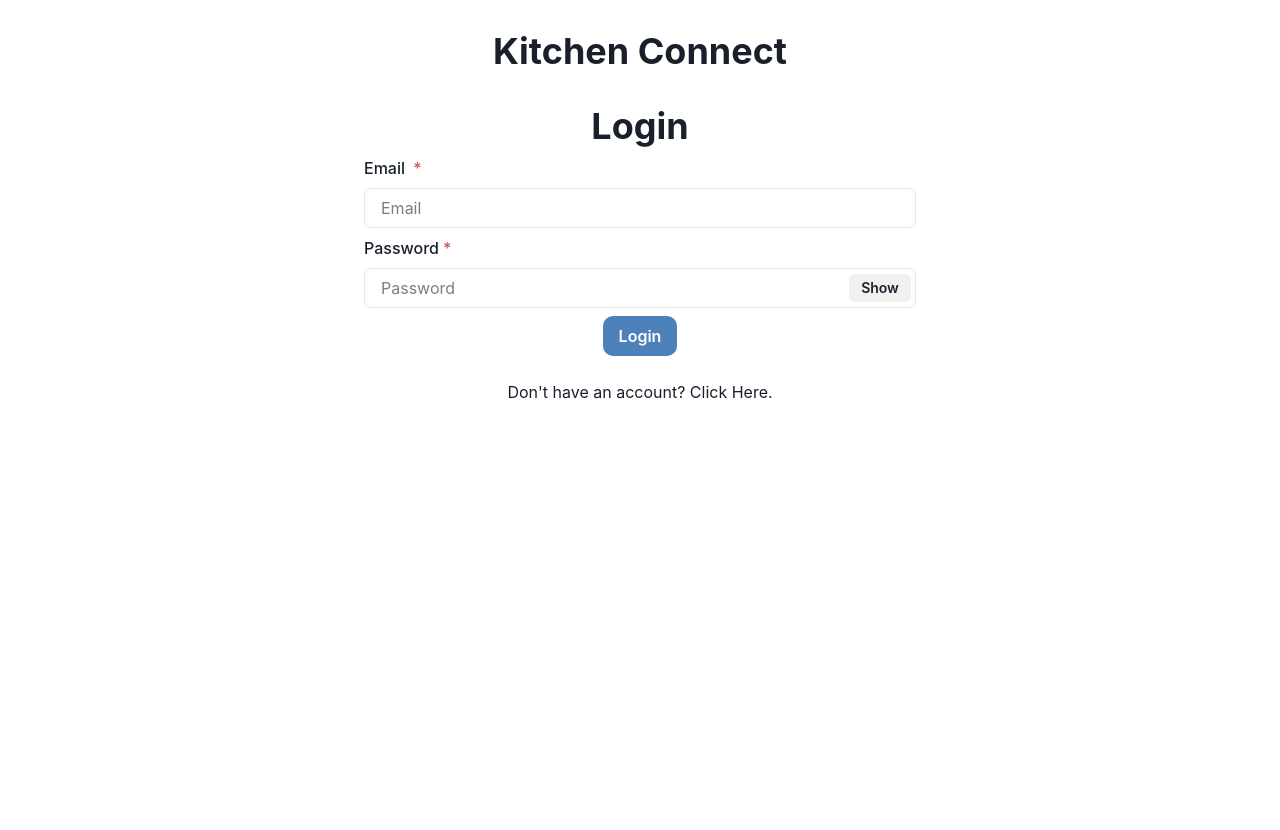
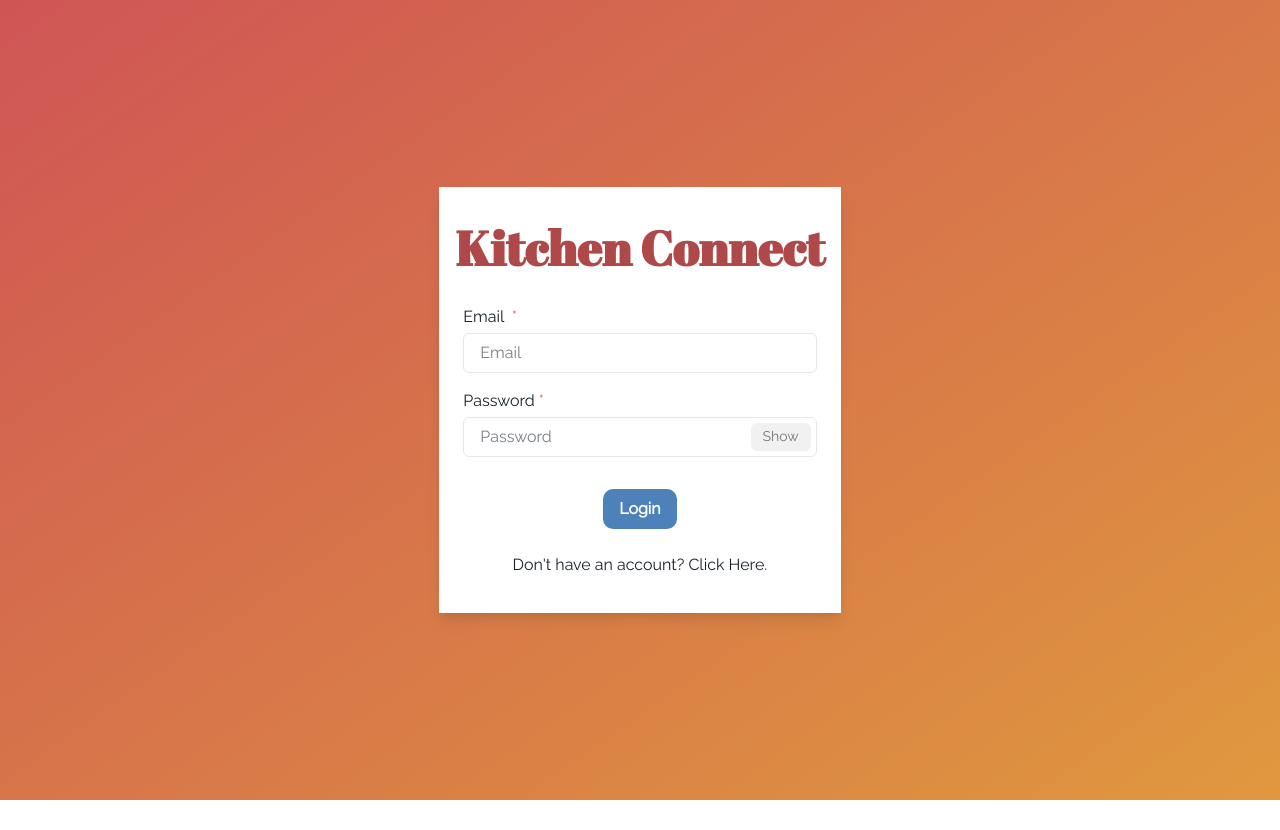
Before and after one commit to CierraM/KitchenConnect, a React (Create React App) app: page / in a window 1280 px wide. After the commit the page ends 800 px from the top, so only its background shows below. Built offline with nearby package versions, Linux system fonts and the light colour scheme.

Commit message:
login page redesign

```diff
--- a/package.json
+++ b/package.json
@@ -7,6 +7,9 @@
     "@chakra-ui/react": "^2.4.9",
     "@emotion/react": "^11.10.5",
     "@emotion/styled": "^11.10.5",
+    "@fontsource/abril-fatface": "^4.5.9",
+    "@fontsource/open-sans": "^4.5.14",
+    "@fontsource/raleway": "^4.5.12",
     "@testing-library/jest-dom": "^5.16.5",
     "@testing-library/react": "^13.4.0",
     "@testing-library/user-event": "^13.5.0",
--- a/public/index.html
+++ b/public/index.html
@@ -26,9 +26,9 @@
     -->
     <title>KitchenConnect</title>
   </head>
-  <body>
+  <body style="height:100%">
     <noscript>You need to enable JavaScript to run this app.</noscript>
-    <div id="root"></div>
+    <div id="root" style="height:100%"></div>
     <!--
       This HTML file is a template.
       If you open it directly in the browser, you will see an empty page.
--- a/src/App.jsx
+++ b/src/App.jsx
@@ -4,12 +4,10 @@ import {
     BrowserRouter as Router,
     Routes,
     Route,
-    Navigate, Redirect
 } from "react-router-dom";
 import Auth from './pages/auth';
 import ViewRecipe from "./pages/viewRecipe";
 import ViewCookbook from "./pages/viewCookbook";
-import Cookbooks from "./pages/cookbooks";
 import CreateRecipe from "./pages/createRecipe";
 import CreateCookbook from "./pages/createCookbook";
 import Profile from "./pages/profile";
@@ -20,11 +18,23 @@ import {userTokenAtom} from "./store/atoms";
 import Favorites from "./pages/favorites";
 import colors from "./util/colors";
 import ErrorPage from "./pages/error";
+import '@fontsource/raleway/400.css'
+import '@fontsource/open-sans/700.css'
+import '@fontsource/abril-fatface/400.css'
+import {Input} from "./util/components";
 
 
 function App() {
     const theme = extendTheme({
-        colors: colors
+        colors: colors,
+        fonts: {
+            heading: `'Open Sans', sans-serif`,
+            body: `'Raleway', sans-serif`,
+            accent: `'Abril Fatface', cursive`
+        },
+        components: {
+            Input: Input
+        }
     })
 
     const [userToken, setUserToken] = useAtom(userTokenAtom);
@@ -33,7 +43,7 @@ function App() {
             <Router>
                 {userToken ? (
                     <Routes>
-                        <Route path="/myRecipes" element={<MyRecipes/>}/>
+                        <Route path="/myRecipes" element={<MyRecipes isCookbookView={false}/>}/>
                         <Route path="/profile" element={<Profile/>}/>
                         <Route path="/group/create" element={<CreateGroup/>}/>
                         <Route path="/createCookbook" element={<CreateCookbook editing={false}/>}/>
--- a/src/components/auth/loginForm.jsx
+++ b/src/components/auth/loginForm.jsx
@@ -53,7 +53,7 @@ const LoginForm = () => {
     }
 
     return (
-        <Box>
+        <Box >
             <Box
                 m="auto"
                 py='3'
@@ -62,17 +62,17 @@ const LoginForm = () => {
                 alignItems='center'
                 justifyContent='center'
                 textAlign='center'>
-                <Heading>Login</Heading>
+                <Heading align={"center"} py={5} color={'primary.600'} fontFamily={'accent'} fontSize={'3em'}>Kitchen Connect</Heading>
                 <form onSubmit={tryLogin}>
-                    <Box m={2}>
+                    <Box m={2} mb={4}>
                         <FormControl isRequired>
-                            <FormLabel> Email </FormLabel>
+                            <FormLabel mb={'4px'}> Email </FormLabel>
                             <Input placeholder='Email' ref={emailInputRef}/>
                         </FormControl>
                     </Box>
-                    <Box m={2}>
+                    <Box m={2} mb={8}>
                         <FormControl isRequired>
-                            <FormLabel>Password</FormLabel>
+                            <FormLabel mb={'4px'}>Password</FormLabel>
                             <PasswordInput ref={passwordInputRef}></PasswordInput>
                         </FormControl>
                         {
--- a/src/components/auth/passwordInput.jsx
+++ b/src/components/auth/passwordInput.jsx
@@ -17,7 +17,7 @@ function PasswordInput(props, ref) {
           ref={ref}
         />
         <InputRightElement width='4.5rem'>
-          <Button h='1.75rem' size='sm' onClick={handleClick} tabIndex={-1}>
+          <Button h='1.75rem' size='sm' onClick={handleClick} tabIndex={-1} color={'#777'} fontWeight={'regular'}>
             {show ? 'Hide' : 'Show'}
           </Button>
         </InputRightElement>
--- a/src/components/auth/signupForm.jsx
+++ b/src/components/auth/signupForm.jsx
@@ -123,8 +123,9 @@ const SignupForm = () => {
                      bg='white'
                      alignItems='center'
                      justifyContent='center'
+                     borderRadius={'2px'}
                      textAlign='center'>
-                    <Heading mb={'lg'}>Create Your Account</Heading>
+                    <Heading align={"center"} my={6} color={'primary.600'} fontFamily={'accent'} fontSize={'3em'}>Kitchen Connect</Heading>
                     {/*<Box m={3}>*/}
                     {/*    <FormControl>*/}
                     {/*        <FormLabel mb={0}> First Name </FormLabel>*/}
@@ -137,14 +138,14 @@ const SignupForm = () => {
                     {/*        <Input placeholder='Doe' ref={lastNameInputRef}/>*/}
                     {/*    </FormControl>*/}
                     {/*</Box>*/}
-                    <Box m={3}>
+                    <Box m={3} mb={4}>
                         <FormControl isRequired isInvalid={duplicateUserError}>
                             <FormLabel mb={0}> Email </FormLabel>
                             <Input placeholder='example@example.com' ref={emailInputRef} type="email"/>
                             {duplicateUserError && <FormErrorMessage>{duplicateUserError}</FormErrorMessage>}
                         </FormControl>
                     </Box>
-                    <Box m={3}>
+                    <Box m={3} mb={4}>
                         <FormControl isRequired isInvalid={usernameError || duplicateUserError}>
                             <FormLabel mb={0}> Display Name </FormLabel>
                             <Input placeholder='Username' ref={usernameInputRef}/>
@@ -152,14 +153,14 @@ const SignupForm = () => {
                             {duplicateUserError && <FormErrorMessage>{duplicateUserError}</FormErrorMessage>}
                         </FormControl>
                     </Box>
-                    <Box m={3}>
+                    <Box m={3} mb={4}>
                         <FormControl isRequired isInvalid={passwordError}>
                             <FormLabel mb={0}>Password</FormLabel>
                             <PasswordInput ref={passwordInputRef}></PasswordInput>
                             {passwordError && <FormErrorMessage>{passwordError}</FormErrorMessage>}
                         </FormControl>
                     </Box>
-                    <Box m={3}>
+                    <Box m={3} mb={8}>
                         <FormControl isRequired isInvalid={passwordError}>
                             <FormLabel mb={0}>Confirm Password</FormLabel>
                             <PasswordInput ref={confirmPasswordInputRef}></PasswordInput>
--- a/src/components/menu/menu.jsx
+++ b/src/components/menu/menu.jsx
@@ -18,6 +18,7 @@ import {Link as ReactRouterLink, useNavigate} from "react-router-dom"
 import useHttp from "../../util/use-http";
 import {useAtom} from "jotai";
 import {userTokenAtom} from "../../store/atoms";
+import React from "react";
 
 const Menu = () => {
     const {isOpen, onOpen, onClose} = useDisclosure()
@@ -52,7 +53,7 @@ const Menu = () => {
             }
         })
     }
-    const logoutButton= <Button type="button" onClick={logout} variant={"outline"}>Log Out</Button>
+    const logoutButton = <Button type="button" onClick={logout} variant={"outline"}>Log Out</Button>
     const loginButton = <Button as={ReactRouterLink} to={'/login'}>Log In</Button>
 
     return (
@@ -67,7 +68,9 @@ const Menu = () => {
                 <DrawerOverlay/>
                 <DrawerContent>
                     <DrawerCloseButton/>
-                    <DrawerHeader>KitchenConnect</DrawerHeader>
+                    <DrawerHeader>
+                        <Heading color={'primary.600'} fontFamily={'accent'} fontSize={'3xl'}>Kitchen Connect</Heading>
+                    </DrawerHeader>
 
                     <DrawerBody>
                         <Flex flexDirection={"column"}>
@@ -99,7 +102,7 @@ const Menu = () => {
                     </DrawerBody>
                     <DrawerFooter>
                         <VStack>
-                        {/*<Link as={ReactRouterLink} to={"/profile"}>My Profile</Link>*/}
+                            {/*<Link as={ReactRouterLink} to={"/profile"}>My Profile</Link>*/}
                             {userToken ? logoutButton : loginButton}
                         </VStack>
                     </DrawerFooter>
--- a/src/components/viewCookbook/cookbookTab.jsx
+++ b/src/components/viewCookbook/cookbookTab.jsx
@@ -8,6 +8,7 @@ import {useEffect, useState} from "react";
 import DeleteDialog from "../ui/deleteDialog";
 import ShareModal from "../ui/shareModal";
 import useHttp from "../../util/use-http";
+import SortAndFilter from "../myRecipes/sortAndFilter";
 
 
 const CookbookTab = ({cookbook, id}) => {
@@ -102,7 +103,7 @@ const CookbookTab = ({cookbook, id}) => {
                     variant={"link"}
                     onClick={deleteModalOnOpen}/>
             </Flex>
-            <FilterSection></FilterSection>
+            <SortAndFilter></SortAndFilter>
             <List items={cookbook.recipes} type={"recipe"}/>
             <DeleteDialog isOpen={deleteModalIsOpen} onClose={deleteModalOnClose} deleteUrl={`${process.env.REACT_APP_SERVER_URL}/cookbook/delete/${id}`} title={"Delete Cookbook"}/>
             <ShareModal
--- a/src/pages/auth.jsx
+++ b/src/pages/auth.jsx
@@ -5,7 +5,7 @@ import {useAtom} from "jotai";
 import {userTokenAtom} from "../store/atoms";
 import {useNavigate} from "react-router-dom";
 import {useEffect} from "react";
-import {Box, Heading} from "@chakra-ui/react";
+import {Box, Flex, Heading} from "@chakra-ui/react";
 
 const Auth = ({isSignup}) => {
     const [userToken, setUserToken] = useAtom(userTokenAtom);
@@ -18,15 +18,24 @@ const Auth = ({isSignup}) => {
     })
 
     return (
-        <Box m={"30px auto"} maxW={'600px'}>
-            <Heading align={"center"} my={5}>Kitchen Connect</Heading>
-            {   isSignup ?
-                <SignupForm />
-                :
-                <LoginForm />
+        <Flex
+            bg={'linear-gradient(145deg, rgba(207,85,85,1) 0%, rgba(224,152,62,1) 100%)'}
+            h={'100%'}
+            flexDir={'column'}
+        >
+            <Box m={"auto"} maxW={'600px'} >
+                {isSignup ?
+                    <Box shadow={'lg'} mx={'10px'}>
+                        <SignupForm/>
+                    </Box>
+                    :
+                    <Box shadow={'lg'} mx={'10px'}>
+                        <LoginForm/>
+                    </Box>
 
-            }
-        </Box>
+                }
+            </Box>
+        </Flex>
     )
 }
 
--- a/src/pages/myRecipes.jsx
+++ b/src/pages/myRecipes.jsx
@@ -6,18 +6,21 @@ import useHttp from "../util/use-http";
 import NewButton from "../components/myRecipes/newButton";
 import SortAndFilter from "../components/myRecipes/sortAndFilter";
 import {Box, Heading, Link, useToast, Text} from "@chakra-ui/react";
-import {Link as ReactRouterLink} from "react-router-dom";
+import {Link as ReactRouterLink, useParams} from "react-router-dom";
+import CookbookTab from "../components/viewCookbook/cookbookTab";
 
 
 const MyRecipes = () => {
     const [allRecipes, setAllRecipes] = useState({recipes: []})
     const [cookbooks, setCookbooks] = useState({cookbooks: []})
+    const [currentCookbook, setCurrentCookbook] = useState({currentCookbook: {}})
     const {isLoading, error, sendRequest} = useHttp()
     const [tags, setTags] = useState([]);
     const [filteredRecipes, setFilteredRecipes] = useState({recipes: []})
     const [displayRecipes, setDisplayRecipes] = useState([{heading: '', recipes: []}])
     const [sortType, setSortType] = useState("asc")
     const toast = useToast()
+    const {id} = useParams()
 
     //Get recipes from server
     useEffect(() => {
@@ -101,7 +104,6 @@ const MyRecipes = () => {
         setDisplayRecipes(sortedRecipes)
     }, [sortType, filteredRecipes])
 
-
     const filterDisplayRecipesByTags = (tags) => {
         if (tags.length === 0) {
             setFilteredRecipes({recipes: allRecipes.recipes.slice()})
@@ -141,9 +143,11 @@ const MyRecipes = () => {
         </>
     )
 
-    const cookbookTabContent = (
-        <List items={cookbooks?.cookbooks} type={"cookbook"}/>
-    )
+
+        const cookbookTabContent = (
+            <List items={cookbooks?.cookbooks} type={"cookbook"}/>)
+
+
     return (
         <Template>
             <RecipeBrowser
--- a/src/pages/viewCookbook.jsx
+++ b/src/pages/viewCookbook.jsx
@@ -8,6 +8,7 @@ import {useNavigate, useParams} from "react-router-dom";
 import useHttp from "../util/use-http";
 import NewButton from "../components/myRecipes/newButton";
 import {Spinner, useToast} from "@chakra-ui/react";
+import SortAndFilter from "../components/myRecipes/sortAndFilter";
 
 const ViewCookbook = () => {
     const {id} = useParams()
@@ -51,7 +52,7 @@ const ViewCookbook = () => {
 
     const recipeTabContent = (
         <>
-            <FilterSection></FilterSection>
+            <SortAndFilter/>
             <List items={recipes.recipes} type={"recipe"}/>
         </>
     )
--- /dev/null
+++ b/src/util/components.js
@@ -0,0 +1,8 @@
+import {defineStyleConfig} from "@chakra-ui/react";
+
+
+export const Input = defineStyleConfig({
+    baseStyle: {
+        pl: '0'
+    }
+})
```
Also changed, not shown: 1 other file (tests, documents, lock files or other folders).
